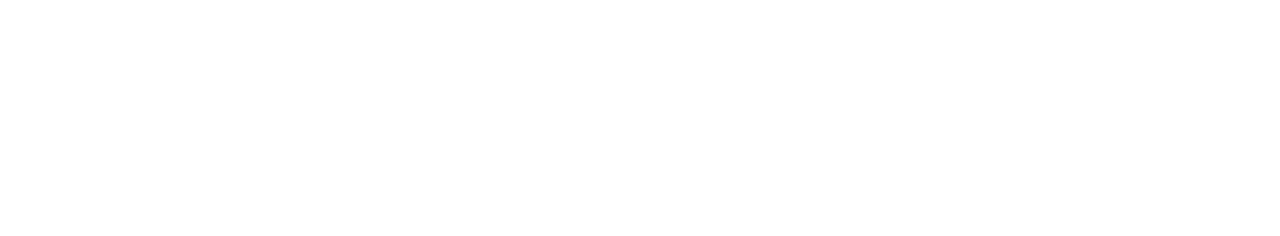
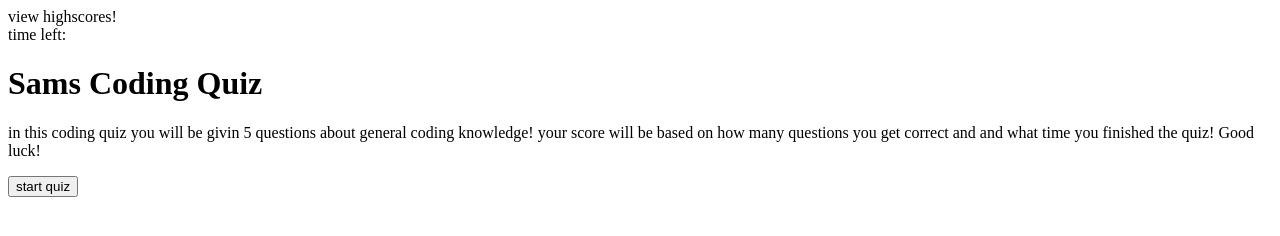
Before and after one commit to SamMcPeak/coding-quiz, a plain HTML site: page assets/index.html in a window 1280 px wide. Drawn offline with Linux system fonts and the light colour scheme.

Commit message:
added the required text to the initial html page
filled out first hrml page

```diff
--- a/assets/index.html
+++ b/assets/index.html
@@ -4,9 +4,41 @@
     <meta charset="UTF-8">
     <meta http-equiv="X-UA-Compatible" content="IE=edge">
     <meta name="viewport" content="width=device-width, initial-scale=1.0">
-    <title>Document</title>
+    <title>Sams Coding Quiz!</title>
+
+
 </head>
+
+
 <body>
+
+  <!--added highscores text  -->
+
+  <div class="highscores">
+        view highscores!
+    </div>
+
+<!--time area-->
+    <div class="timer">
+        time left:
+    </div>
+<!-- added button and starting text-->
+
+<div class="starting-page">
+    <div>
+<h1> Sams Coding Quiz</h1>
+
+<p>
+    in this coding quiz you will be givin 5 questions about general coding knowledge!
+    your score will be based on how many questions you get correct and and what time
+    you finished the quiz! Good luck!
+</p>
+<button> start quiz </button>
+    </div>
+
+
+</div>
+
 
 </body>
 </html>
```
